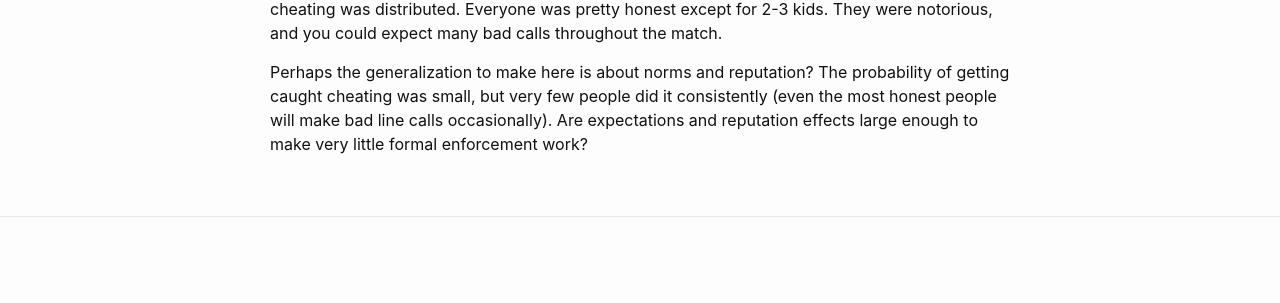
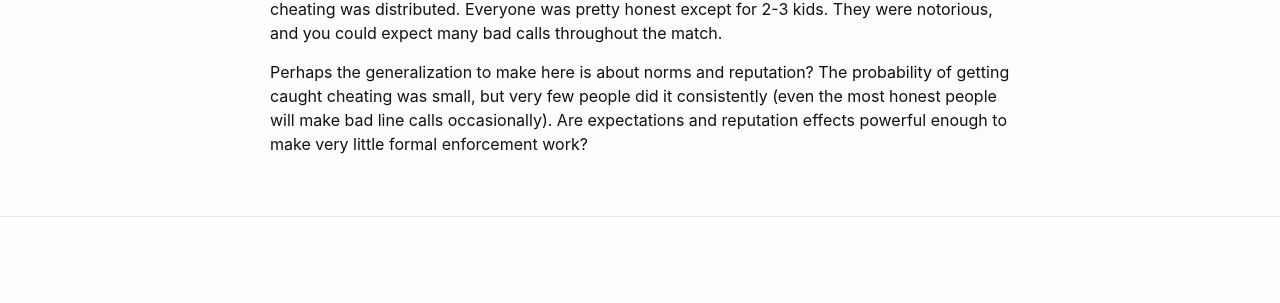
Before and after one commit to riley-wilson/rw_blog, a Jekyll site: the page built from _posts/2021-09-13-tennis.md, in a window 1280 px wide. Shown: the part 1905-2208 px from the top of the page. Built offline with Jekyll 4.4.1, drawn with Linux system fonts in a browser that asks for light colours.

```diff
--- a/_posts/2021-09-13-tennis.md
+++ b/_posts/2021-09-13-tennis.md
@@ -40,4 +40,4 @@ Someone pointed out we can probably learn something about rule-enforcement from
 
 What's notable from my experience (tournaments in PNW - no national tournaments) is how the cheating was distributed. Everyone was pretty honest except for 2-3 kids. They were notorious, and you could expect many bad calls throughout the match.
 
-Perhaps the generalization to make here is about norms and reputation? The probability of getting caught cheating was small, but very few people did it consistently (even the most honest people will make bad line calls occasionally). Are expectations and reputation effects large enough to make very little formal enforcement work?
+Perhaps the generalization to make here is about norms and reputation? The probability of getting caught cheating was small, but very few people did it consistently (even the most honest people will make bad line calls occasionally). Are expectations and reputation effects powerful enough to make very little formal enforcement work?
```
Also changed, not shown: _layouts/redirect.html (added, +14 -0 lines), substack.md (+2 -2 lines).
